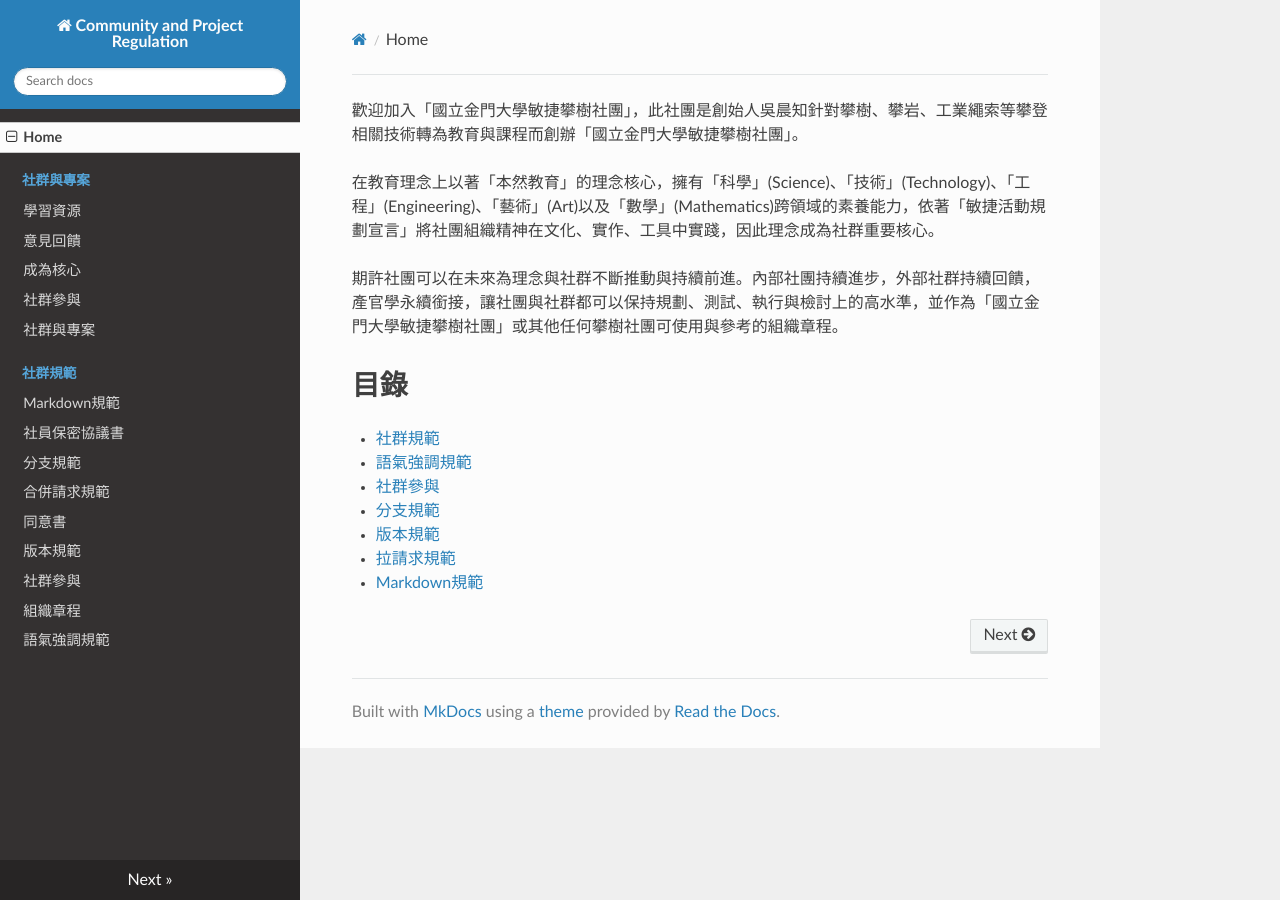
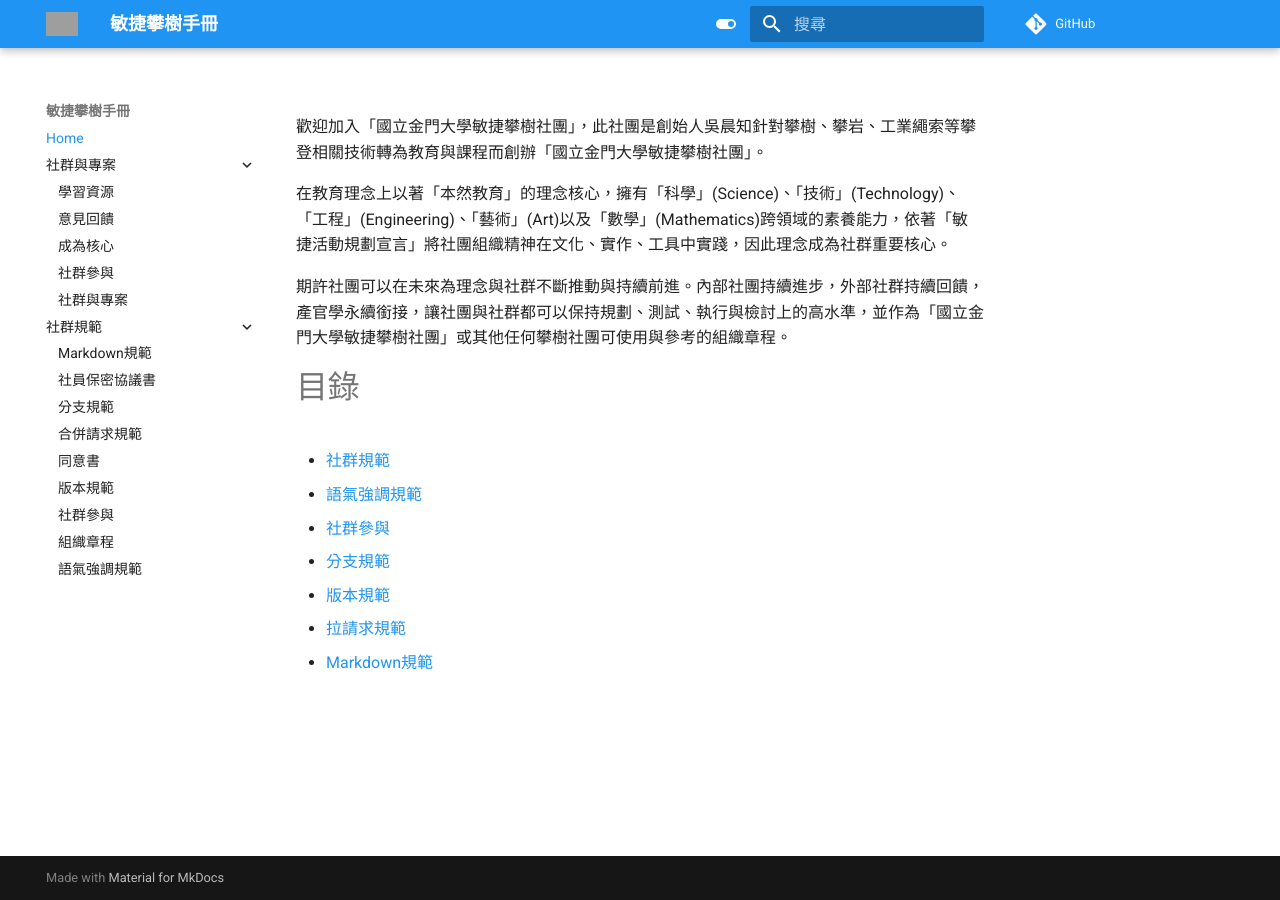
Before and after one commit to NQU-Agile-Tree-Climbing-Club/community-regulation, an MkDocs documentation site: the page built from docs/README.md, in a window 1280 px wide. Built offline with MkDocs 1.6.1 and Material for MkDocs 9.7.7, drawn with Linux system fonts in a browser that asks for light colours; nearby versions of some CDN libraries; comment, search, counter and statistics services are not loaded; grey boxes are pictures that could not be loaded.

Commit message:
Relate #4 !2 提交將更新風格
修改項目:

模組:

```diff
--- a/mkdocs.yml
+++ b/mkdocs.yml
@@ -1,2 +1,76 @@
-site_name: Community and Project Regulation
-theme: readthedocs
+site_name: 敏捷攀樹手冊
+theme:
+  name: material
+  logo: assets/logo.png
+  favicon: assets/logo.png
+  extra:
+    homepage: https://agile-tree-climbing-manual.readthedocs.io
+  language: zh-TW
+  nav_style: dark
+  highlightjs: true
+  hljs_languages:
+    - yaml
+    - rust
+  palette:
+    - scheme: default
+      toggle:
+        name: Switch to dark mode
+        icon: material/toggle-switch
+      primary: blue
+    - scheme: slate
+      toggle:
+        name: Switch to light mode
+        icon: material/toggle-switch-off-outline
+      primary: indigo
+  features:
+    # - navigation.instant # 當點擊其他頁面時網頁不會重新整理且表留只在首頁
+    - navigation.tracking
+    # - navigation.tabs # 目錄橫放至頂端
+    # - navigation.tabs.sticky # 目錄橫放至頂端
+    # - navigation.sections # 左側目錄全部攤開
+    - navigation.expand # 左側目錄全部攤開但可以收合
+    - navigation.top
+    # - toc.integrate # 右側目錄加入至左側目錄
+    - search.suggest # 建議搜尋功能
+    # - navigation.indexes # 只顯示部份索引
+    - search.highlight
+    - search.share
+repo_url: https://github.com/Uesugi-Summer-Sea/Agile-Tree-Climbing-Manual
+plugins:
+  - search
+  - mermaid2
+authors: Chenzhi Wu
+markdown_extensions:
+  - meta
+  - smarty
+  - mdx_truly_sane_lists
+  - def_list
+  - pymdownx.tasklist:
+      custom_checkbox: true
+  - pymdownx.emoji:
+      emoji_index: !!python/name:materialx.emoji.twemoji
+      emoji_generator: !!python/name:materialx.emoji.to_svg
+  - toc:
+      permalink: true
+      slugify: !!python/name:pymdownx.slugs.uslugify
+  - pymdownx.superfences:
+      custom_fences:
+        - name: mermaid
+          class: mermaid
+          format: !!python/name:mermaid2.fence_mermaid
+  - pymdownx.arithmatex:
+      generic: true
+  - markdown_katex:
+      no_inline_svg: True
+      insert_fonts_css: True
+      macro-file: macros.tex
+
+extra_javascript:
+  - https://cdn.jsdelivr.net/npm/mermaid/dist/mermaid.min.js
+  - javascripts/mathjax.js
+  - https://polyfill.io/v3/polyfill.min.js?features=es6
+  - https://cdn.jsdelivr.net/npm/mathjax@3/es5/tex-mml-chtml.js
+extra:
+  analytics:
+    provider: google
+    property: UA-156555093-1
```
